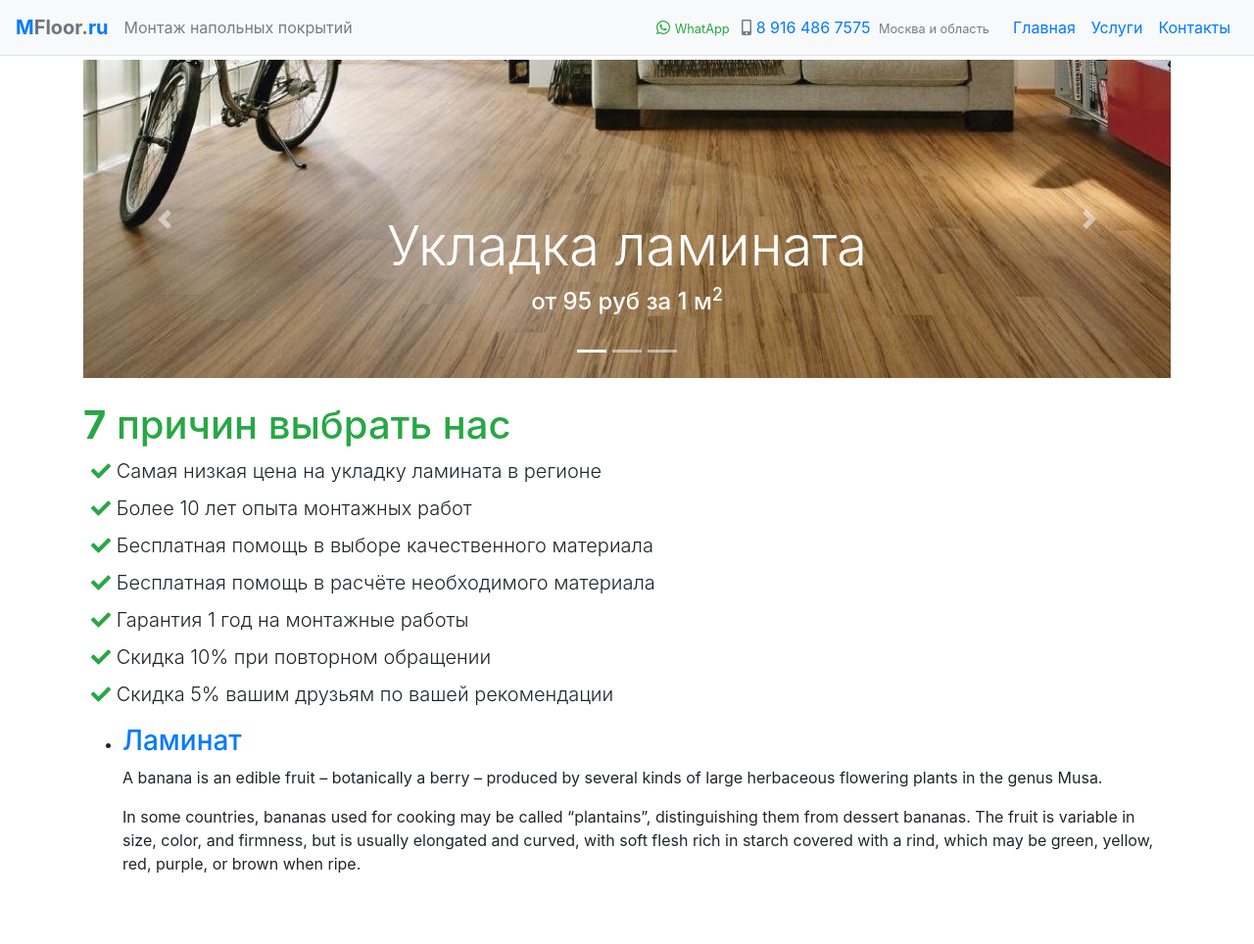
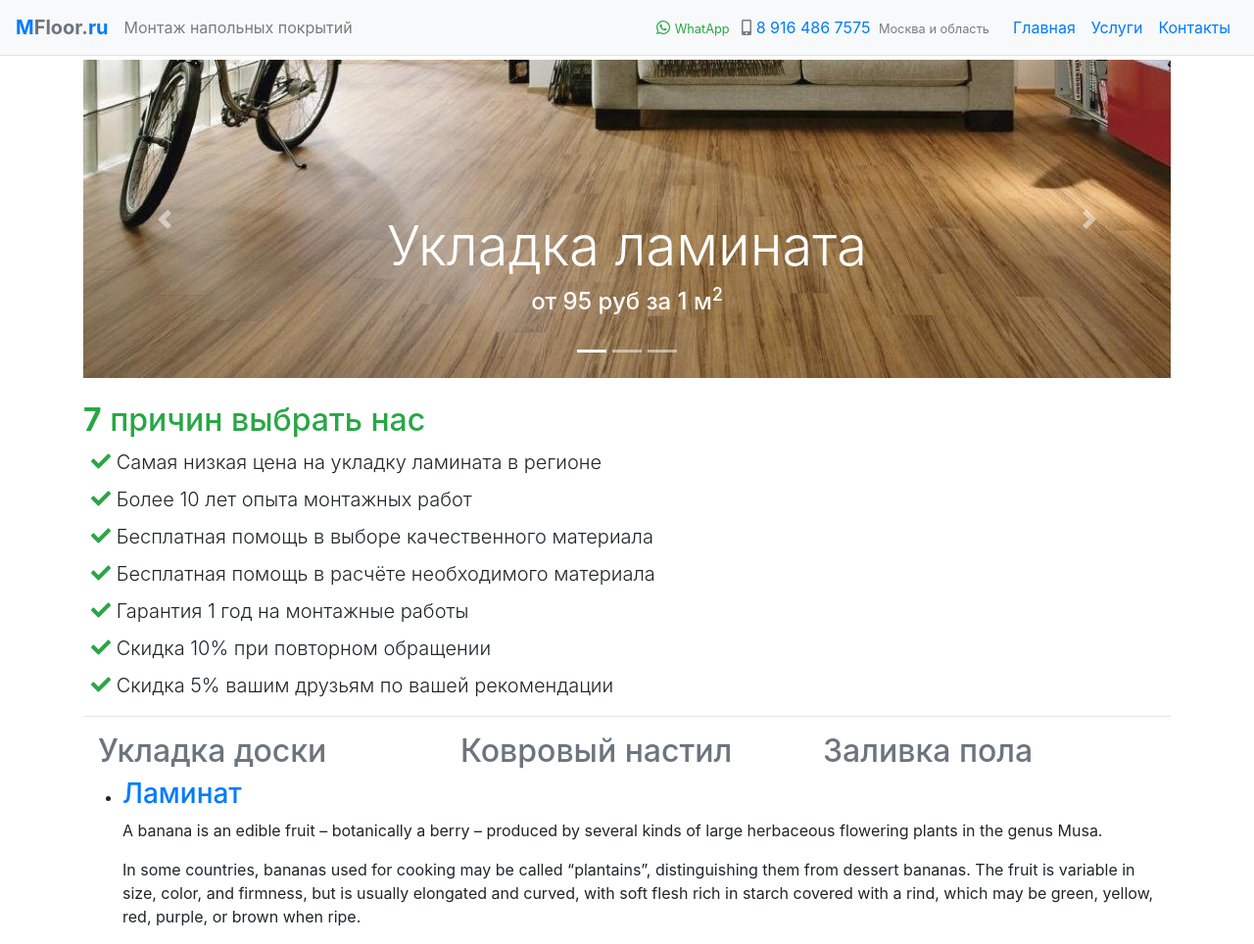
Before and after one commit to nskforward/MFloor, a Jekyll site: the page built from index.html, in a window 1280 px wide. Shown: the whole page at 98% size. Built offline with Jekyll 4.4.1, drawn with Linux system fonts in a browser that asks for light colours; before the commit the page ends 910 px from its top, so only the background shows below that.

Commit message:
Jekyll navigation

```diff
--- a/index.html
+++ b/index.html
@@ -43,7 +43,7 @@ description: Мы осуществляем монтажные работы, св
     </a>
 </div>
 
-<h1 class="text-success mt-4"><b>7</b> причин выбрать нас</h1>
+<h2 class="text-success mt-4"><b>7</b> причин выбрать нас</h2>
 <dl class="ml-2">
     <dd class="lead"><i class="fas fa-check text-success"></i> Самая низкая цена на укладку ламината в регионе</dd>
     <dd class="lead"><i class="fas fa-check text-success"></i> Более 10 лет опыта монтажных работ</dd>
@@ -53,6 +53,20 @@ description: Мы осуществляем монтажные работы, св
     <dd class="lead"><i class="fas fa-check text-success"></i> Скидка 10% при повторном обращении</dd>
     <dd class="lead"><i class="fas fa-check text-success"></i> Скидка 5% вашим друзьям по вашей рекомендации</dd>
 </dl>
+<hr>
+<div class="container">
+    <div class="row">
+        <div class="col-sm">
+            <h2 class="text-secondary mx-auto">Укладка доски</h2>
+        </div>
+        <div class="col-sm">
+            <h2 class="text-secondary mx-auto">Ковровый настил</h2>
+        </div>
+        <div class="col-sm">
+            <h2 class="text-secondary mx-auto">Заливка пола</h2>
+        </div>
+    </div>
+</div>
 
 <ul>
     {% for article in site.articles %}
```
